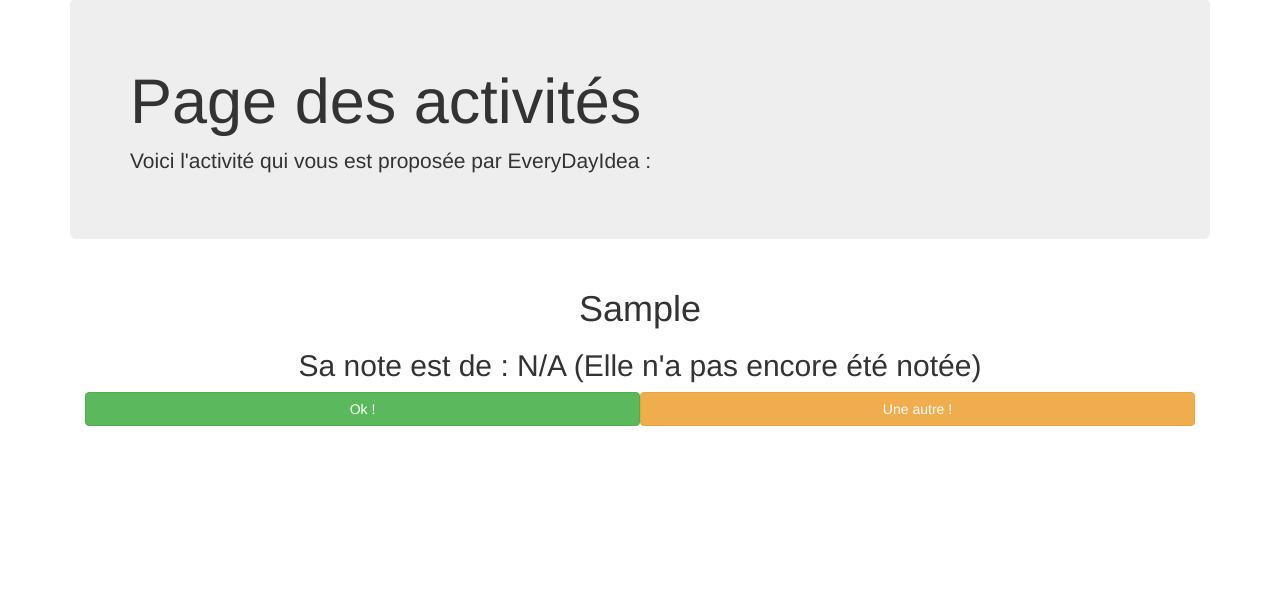
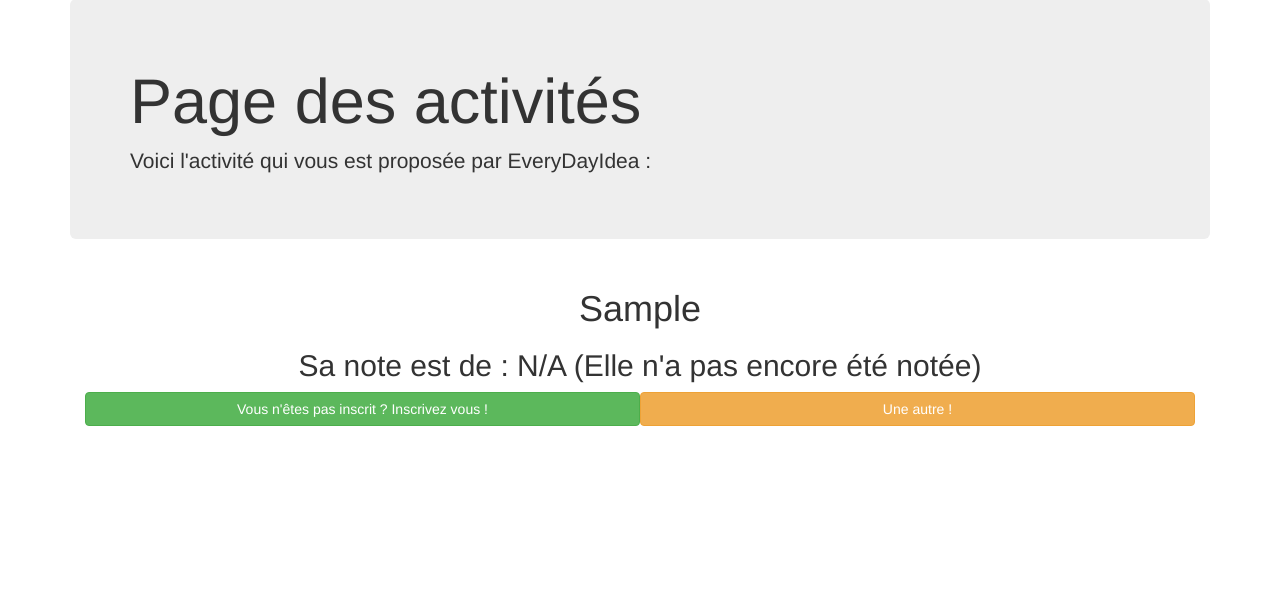
Before and after one commit to OvynFlavian/IntegrationTP_Groupe_1, a PHP site: the page made by Projet/Web/Page/proposerActivite.page.php in a window 1280 px wide. Shown: the part 61-677 px from the top of the page. Run offline with PHP 8.4, Linux system fonts and the light colour scheme; tables that the repository leaves empty hold one stand-in row (values such as "Sample post"); some libraries are stand-ins or nearby versions.

Commit message:
Réajouts

```diff
--- a/Projet/Web/Form/proposerActivite.form.php
+++ b/Projet/Web/Form/proposerActivite.form.php
@@ -9,6 +9,13 @@
 
 echo "<form class='form-horizontal col-sm-12' name='activite' action='proposerActivite.page.php?categorie=$cat' method='post'>";
 ?>
-    <button class="btn btn-success col-sm-6" type='submit' id='formulaire' name='Accepter'>Ok !</button>
+    <?php
+    if (!isConnect()) {
+      echo  " <button class='btn btn-success col-sm-6' type='submit' id='formulaire' name='Inscription'>Vous n'êtes pas inscrit ? Inscrivez vous !</button>";
+    } else {
+        echo "<button class='btn btn-success col-sm-6' type='submit' id='formulaire' name='Accepter'>Ok !</button>";
+    }
+    ?>
+
     <button class="btn btn-warning col-sm-6" type='submit' id='formulaire' name='Refuser'>Une autre !</button>
 </form>
--- a/Projet/Web/Library/Page/proposerActivite.lib.php
+++ b/Projet/Web/Library/Page/proposerActivite.lib.php
@@ -51,8 +51,10 @@ function gererReponse($cat)
 {
     if (isset($_POST['Accepter'])) {
         header('Location: choisirCategorie.page.php');
-
+        #TODO mettre l'activité choisie en tant qu'activité du jour dans le profil du user + l'ajouter dans user_activity
     } else if (isset($_POST['Refuser'])) {
         header("Location: proposerActivite.page.php?categorie=" . $cat);
+    } else if (isset ($_POST['Inscription'])) {
+        header('Location: inscription.page.php');
     }
 }
--- a/Projet/Web/Page/ajouterActivite.page.php
+++ b/Projet/Web/Page/ajouterActivite.page.php
@@ -14,7 +14,7 @@ initRequireEntityManager();
 
 startSession();
 $isConnect = isConnect();
-#TODO N'autoriser cette page que pour les inscrits et rediriger les autres
+if(!$isConnect )header("Location:../");
 #TODO Un membre ne peut proposer une idée que toutes les semaines, penser à vérifier son délai (sauf si il est premium)
 #TODO Si il est ok, penser à update sa date de dernière activité ajoutée
 if (isPostFormulaire()) {
```
